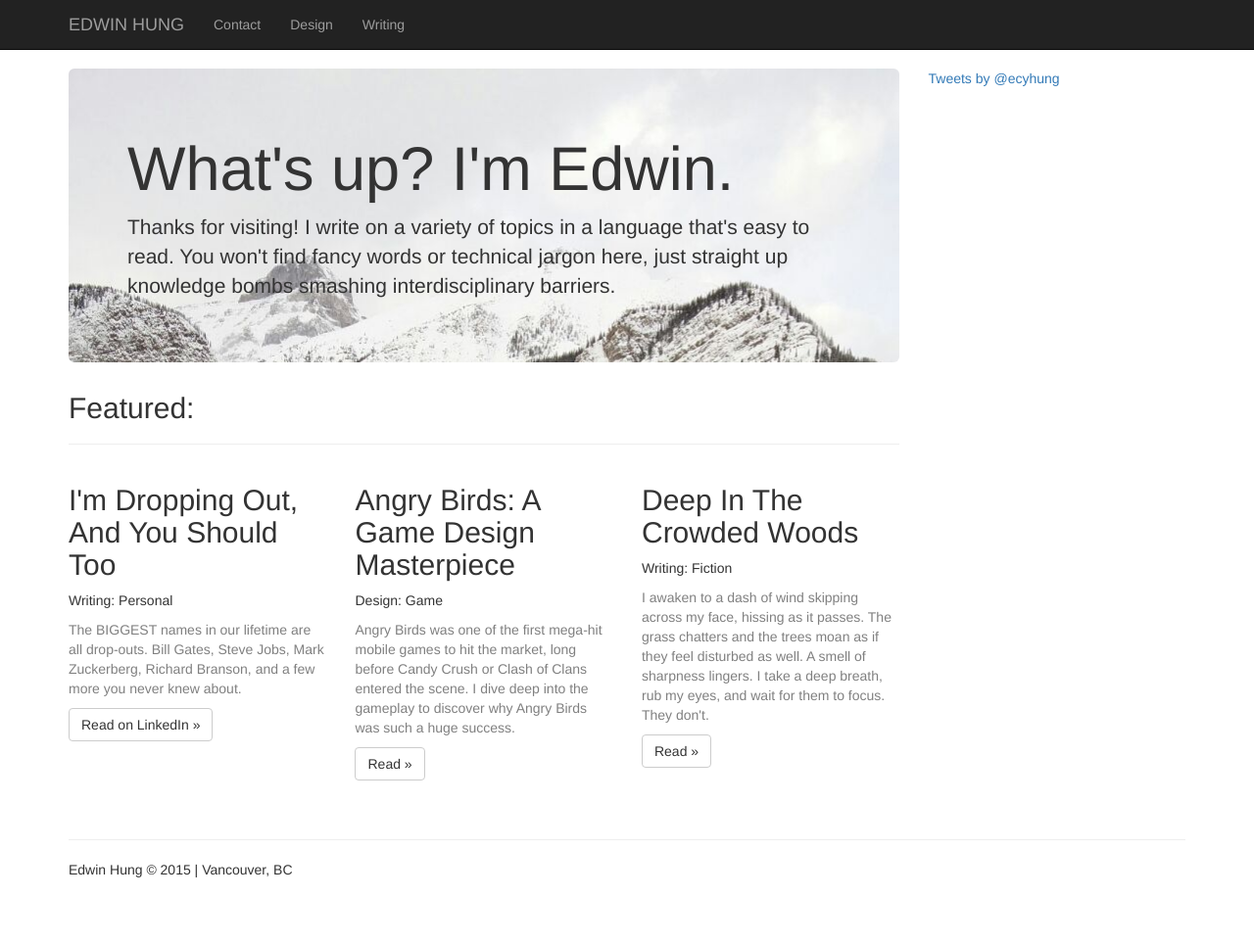
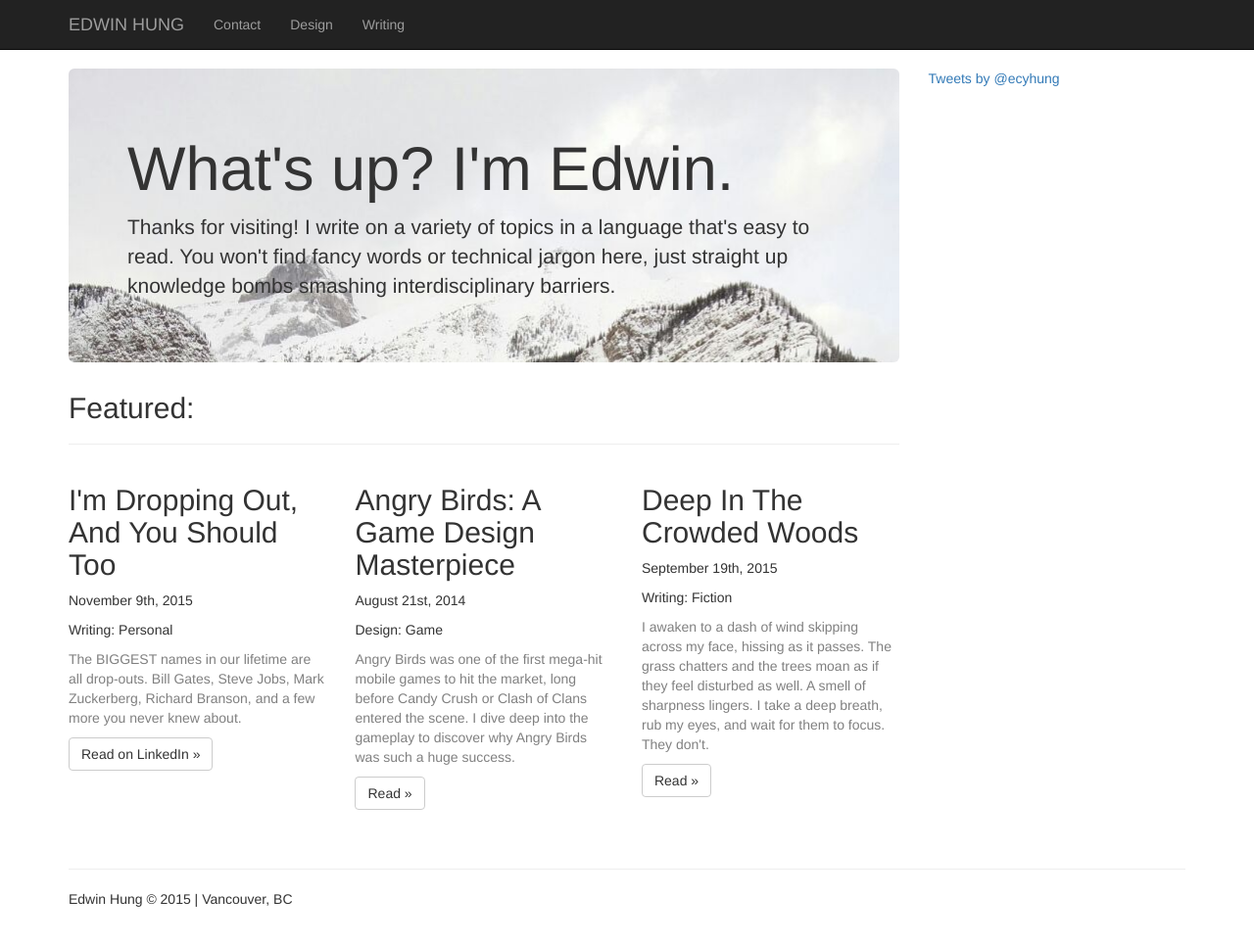
Before and after one commit to slendrr/slendrr.github.io, a Jekyll site: the page built from index.html, in a window 1280 px wide and 968 px high. Shown: the top 965 px of the window at 98% size. Built offline with Jekyll 4.4.1, drawn with Linux system fonts in a browser that asks for light colours; nearby versions of some CDN libraries; comment, search, counter and statistics services are not loaded.

Commit message:
added dates

```diff
--- a/_posts/2013-08-29-reswaine.html
+++ b/_posts/2013-08-29-reswaine.html
@@ -5,7 +5,7 @@ date: 2013-08-29  22:39:00  +0000
 permalink: "/writing/reswaine"
 ---
 <div class="jumbotron home">
-  <h2>Resurrecting Waine</h2>
+  <h1>Resurrecting Waine</h1>
   <p>This is a piece of creative writing presented to you utterly raw.</p>
   <p>August 29th, 2013</p>
 </div>
--- a/design.html
+++ b/design.html
@@ -16,6 +16,7 @@ permalink: /design/
   </div> --><!--/.col-xs-6.col-lg-4-->
   <div class="col-xs-6 col-lg-4">
     <h2>Angry Birds: A Game Design Masterpiece</h2>
+    <p>August 21st, 2014</p>
     <p>Design: Game</p>
     <p class="subtext">Angry Birds was one of the first mega-hit mobile games to hit the market, long before Candy Crush or Clash of Clans entered the scene. I dive deep into the gameplay to discover why Angry Birds was such a huge success.</p>
     <p><a class="btn btn-default" href="/design/angryb" role="button">Read &raquo;</a></p>
--- a/index.html
+++ b/index.html
@@ -11,18 +11,21 @@ layout: default
 <div class="row">
   <div class="col-xs-6 col-lg-4">
     <h2>I'm Dropping Out, And You Should Too</h2>
+    <p>November 9th, 2015</p>
     <p>Writing: Personal</p>
     <p class="subtext">The BIGGEST names in our lifetime are all drop-outs. Bill Gates, Steve Jobs, Mark Zuckerberg, Richard Branson, and a few more you never knew about.</p>
     <p><a class="btn btn-default" href="https://www.linkedin.com/pulse/im-dropping-out-you-should-too-edwin-hung" role="button">Read on LinkedIn &raquo;</a></p>
   </div><!--/.col-xs-6.col-lg-4-->
   <div class="col-xs-6 col-lg-4">
     <h2>Angry Birds: A Game Design Masterpiece</h2>
+    <p>August 21st, 2014</p>
     <p>Design: Game</p>
     <p class="subtext">Angry Birds was one of the first mega-hit mobile games to hit the market, long before Candy Crush or Clash of Clans entered the scene. I dive deep into the gameplay to discover why Angry Birds was such a huge success.</p>
     <p><a class="btn btn-default" href="/design/angryb" role="button">Read &raquo;</a></p>
   </div><!--/.col-xs-6.col-lg-4-->
   <div class="col-xs-6 col-lg-4">
     <h2>Deep In The Crowded Woods</h2>
+    <p>September 19th, 2015</p>
     <p>Writing: Fiction</p>
     <p class="subtext">I awaken to a dash of wind skipping across my face, hissing as it passes. The grass chatters and the trees moan as if they feel disturbed as well. A smell of sharpness lingers. I take a deep breath, rub my eyes, and wait for them to focus. They don't.</p>
     <p><a class="btn btn-default" href="/writing/deepinthecrowdedwoods" role="button">Read &raquo;</a></p>
--- a/writing.html
+++ b/writing.html
@@ -10,6 +10,7 @@ permalink: /writing/
 <div class="row">
   <div class="col-xs-6 col-lg-4">
     <h2>I'm Dropping Out, And You Should Too</h2>
+    <p>November 9th, 2015</p>
     <p>Writing: Personal</p>
     <p class="subtext">The BIGGEST names in our lifetime are all drop-outs. Bill Gates, Steve Jobs, Mark Zuckerberg, Richard Branson, and a few more you never knew about.</p>
     <p><a class="btn btn-default" href="https://www.linkedin.com/pulse/im-dropping-out-you-should-too-edwin-hung" role="button">Read on LinkedIn &raquo;</a></p>
@@ -22,18 +23,21 @@ permalink: /writing/
   </div> --><!--/.col-xs-6.col-lg-4-->
   <div class="col-xs-6 col-lg-4">
     <h2>Deep In The Crowded Woods</h2>
+    <p>September 19th, 2015</p>
     <p>Writing: Fiction</p>
     <p class="subtext">I awaken to a dash of wind skipping across my face, hissing as it passes. The grass chatters and the trees moan as if they feel disturbed as well. A smell of sharpness lingers. I take a deep breath, rub my eyes, and wait for them to focus. They don't.</p>
     <p><a class="btn btn-default" href="/writing/deepinthecrowdedwoods" role="button">Read &raquo;</a></p>
   </div><!--/.col-xs-6.col-lg-4-->
   <div class="col-xs-6 col-lg-4">
     <h2>Resurrecting Waine</h2>
+    <p>August 29th, 2013</p>
     <p>Writing: Raw</p>
     <p>This is a piece of creative writing presented to you utterly raw.</p>
     <p><a class="btn btn-default" href="/writing/reswaine" role="button">Read &raquo;</a></p>
   </div><!--/.col-xs-6.col-lg-4-->
   <div class="col-xs-6 col-lg-4">
     <h2>Contributions to the Vancouver Observer</h2>
+    <p>January 16th, 2010</p>
     <p>Writing: Journalism</p>
     <p class="subtext">I wrote several articles for the Vancouver Observer as a volunteer contributor in 2010. I also helped edit their archives to utilize SEO, keywords, hyperlinks, and subheadings.</p>
     <p><a class="btn btn-default" href="http://www.vancouverobserver.com/contributors/edwin-hung" role="button">Link to VO &raquo;</a></p>
```
